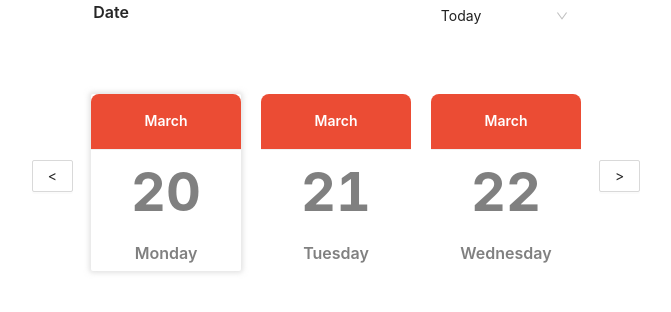
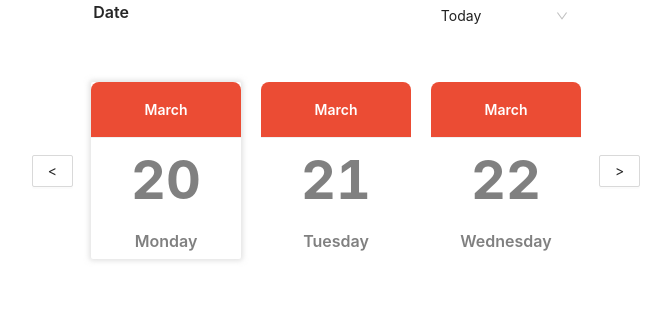
Before and after one commit to sanaf1333/Calendar-carousel-task2, a React app: page / in a window 1280 px wide. Shown: the top 312 px of the page, without its empty margins (304-975 px from the left). Built offline with nearby package versions, Linux system fonts and the light colour scheme.

Commit message:
abolsute import

```diff
--- a/src/components/card-carousel.tsx
+++ b/src/components/card-carousel.tsx
@@ -53,7 +53,7 @@ const CardCarousel: React.FC<Props> = ({ onClickNavbarDate, holiday, months, sel
                             animate="visible"
                             exit="hidden"
                             variants={variants}
-                            style={{ position: "absolute", top: 0, left: 0, right: 0, bottom: 0, zIndex: 2 }}
+                            style={{ position: "absolute", top: -10, left: 0, right: 0, bottom: 0, zIndex: 2 }}
                         >
                             <AddEventContainer onClickAddEvent={handleAddEvent} />
                         </motion.div>
@@ -68,13 +68,7 @@ const CardCarousel: React.FC<Props> = ({ onClickNavbarDate, holiday, months, sel
 
                         <div style={{ display: 'flex', justifyContent: 'center' }}>
                             {months.slice(startIndex, endIndex + 1).map((calendarDays, index) => (
-                               <motion.div
-                               variants={divvariants}
-                               initial="hidden"
-                               animate="visible"
-                               exit="exit"
-                               transition={{ duration: 1.3 }}
-                             >
+
                                 <DateCardContainer key={index} {...calendarDays}
                                     index={index}
                                     onClick={(index: number) => handleCardClick(index)}
@@ -84,7 +78,7 @@ const CardCarousel: React.FC<Props> = ({ onClickNavbarDate, holiday, months, sel
                                     selectedDate={selectedDate}
                                     cardStyle={cardStyle}
                                 />
-                                </motion.div>
+
                             ))}
                         </div>
 
```
